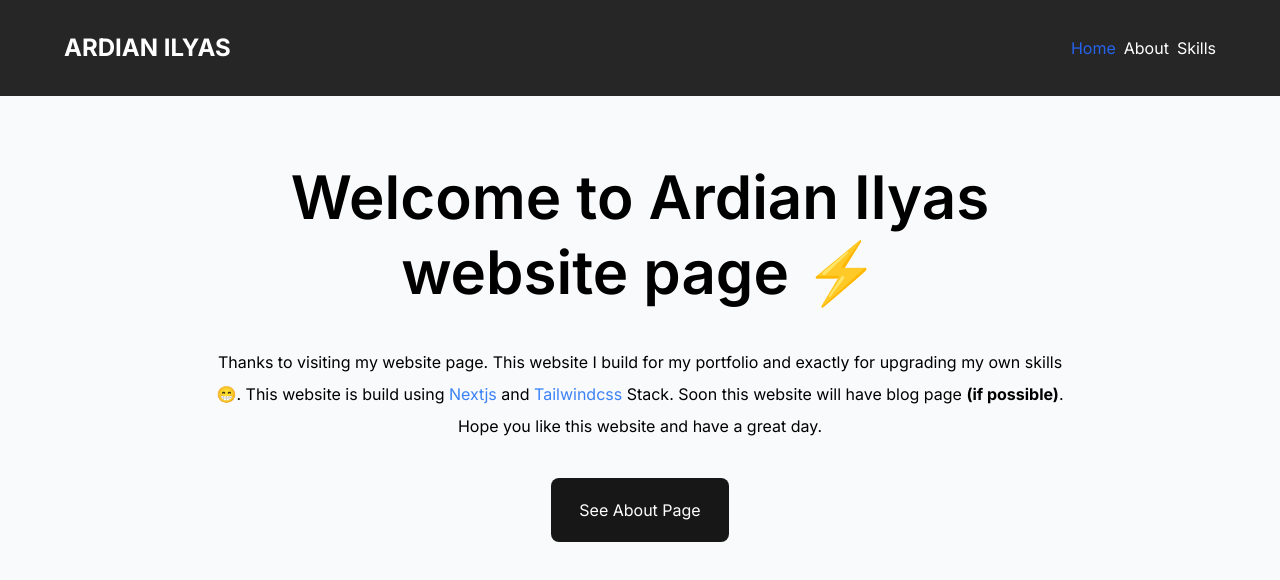
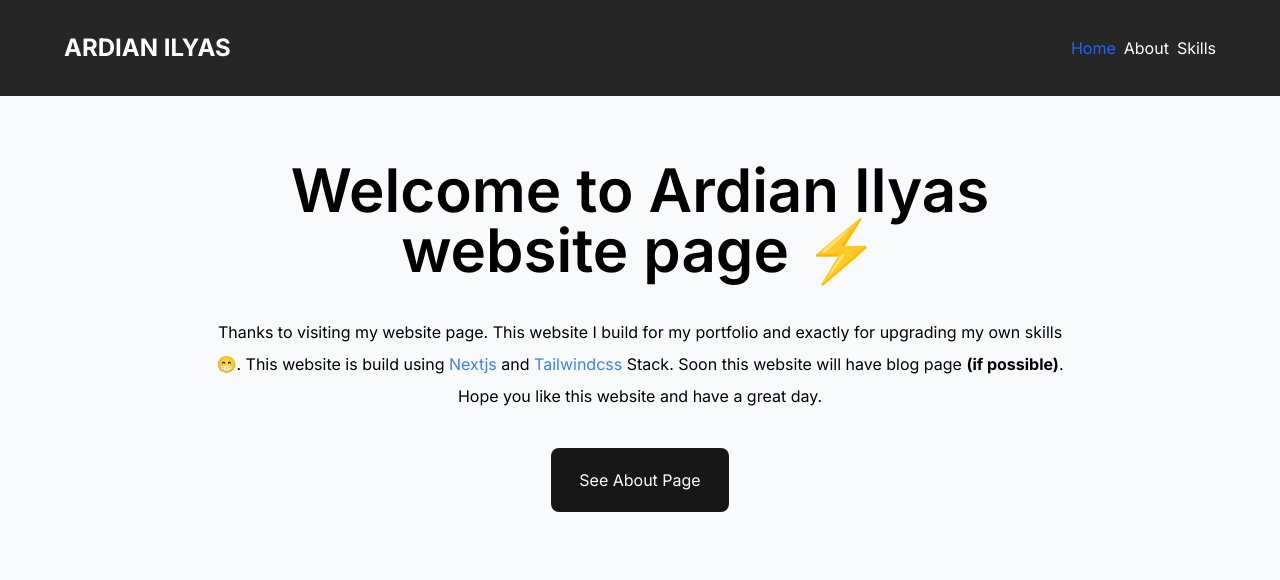
Before and after one commit to ardianilyas/ardian, a Next.js app: page / in a window 1280 px wide. Shown: the top 580 px of the page. Built offline with nearby package versions, Linux system fonts and the light colour scheme.

Commit message:
update homepage

```diff
--- a/src/app/page.js
+++ b/src/app/page.js
@@ -3,8 +3,8 @@ import Link from "next/link";
 export default function Home() {
   return (
     <div className="container flex flex-col w-full justify-center items-center mt-16">
-      <h1 className="font-semibold text-6xl text-center leading-tight w-2/3">Welcome to Ardian Ilyas website page ⚡</h1>
-      <p className="my-9 text-center w-3/4 leading-loose">Thanks to visiting my website page. This website I build for my portfolio and exactly for upgrading my own skills 😁. This website is build using <a href="https://nextjs.org" target="_blank" className="text-blue-500 hover:underline">Nextjs</a> and <a href="https://tailwindcss.com" target="_blank" className="text-blue-500 hover:underline">Tailwindcss</a> Stack. Soon this website will have blog page <b>(if possible)</b>. Hope you like this website and have a great day.</p>
+      <h1 className="font-semibold text-4xl md:text-6xl text-center leading-tight md:w-2/3">Welcome to Ardian Ilyas website page ⚡</h1>
+      <p className="my-9 text-center md:w-3/4 leading-loose">Thanks to visiting my website page. This website I build for my portfolio and exactly for upgrading my own skills 😁. This website is build using <a href="https://nextjs.org" target="_blank" className="text-blue-500 hover:underline">Nextjs</a> and <a href="https://tailwindcss.com" target="_blank" className="text-blue-500 hover:underline">Tailwindcss</a> Stack. Soon this website will have blog page <b>(if possible)</b>. Hope you like this website and have a great day.</p>
       <Link href={'/about'} className="py-5 px-7 bg-neutral-900 hover:bg-neutral-950 rounded-lg text-white hover:shadow-lg">See About Page</Link>
     </div>
   )
```
